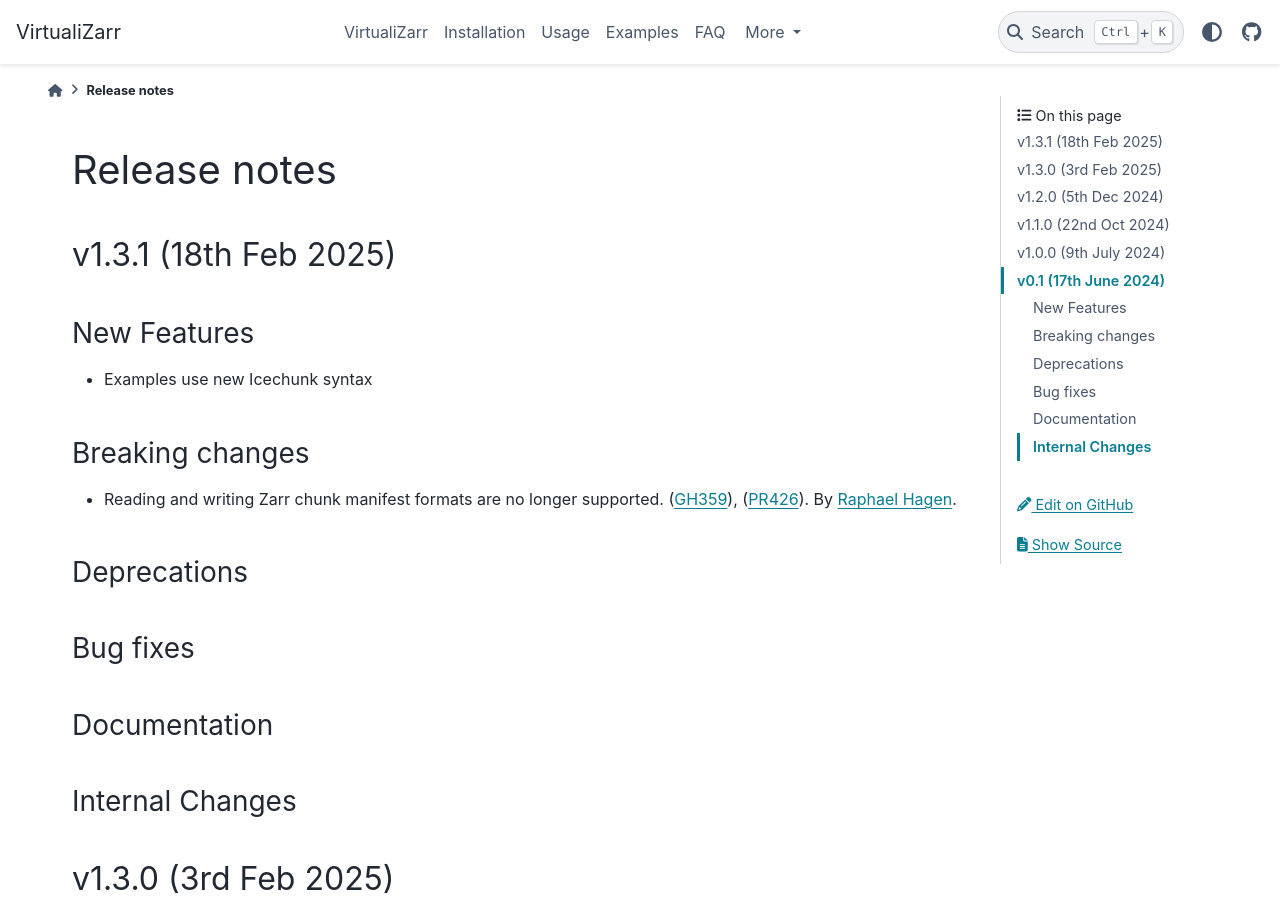
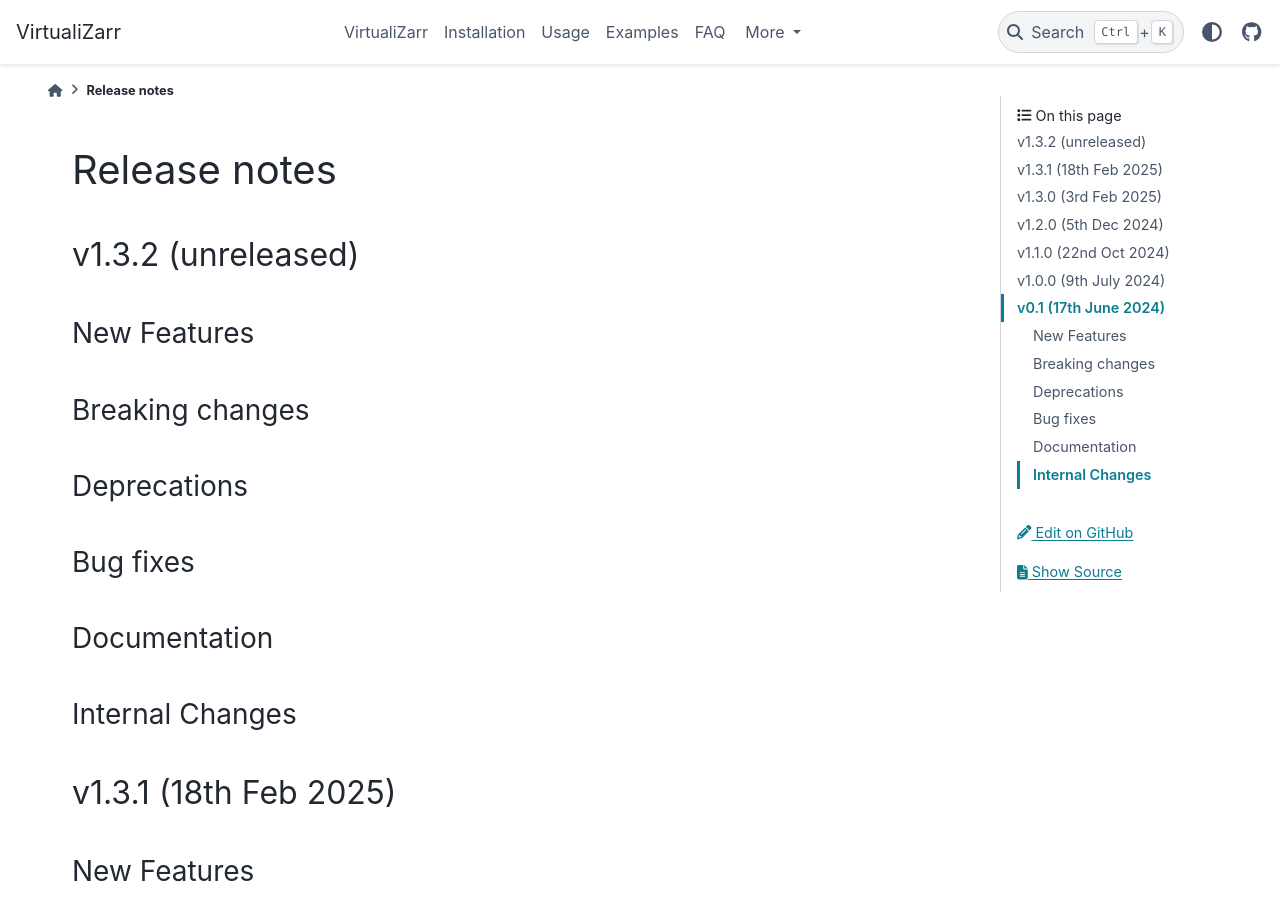
Before and after one commit to zarr-developers/VirtualiZarr, a Sphinx documentation site: the page built from docs/releases.rst, in a window 1280 px wide and 900 px high. Built offline with Sphinx 7.4.7 and the PyData theme 0.15.4, drawn with Linux system fonts in a browser that asks for light colours.

Commit message:
Update releases.rst

```diff
--- a/docs/releases.rst
+++ b/docs/releases.rst
@@ -1,5 +1,27 @@
 Release notes
 =============
+.. _v1.3.2:
+
+v1.3.2 (unreleased)
+-------------------
+
+New Features
+~~~~~~~~~~~~
+
+Breaking changes
+~~~~~~~~~~~~~~~~
+
+Deprecations
+~~~~~~~~~~~~
+
+Bug fixes
+~~~~~~~~~
+
+Documentation
+~~~~~~~~~~~~~
+
+Internal Changes
+~~~~~~~~~~~~~~~~
 
 .. _v1.3.1:
 
```
